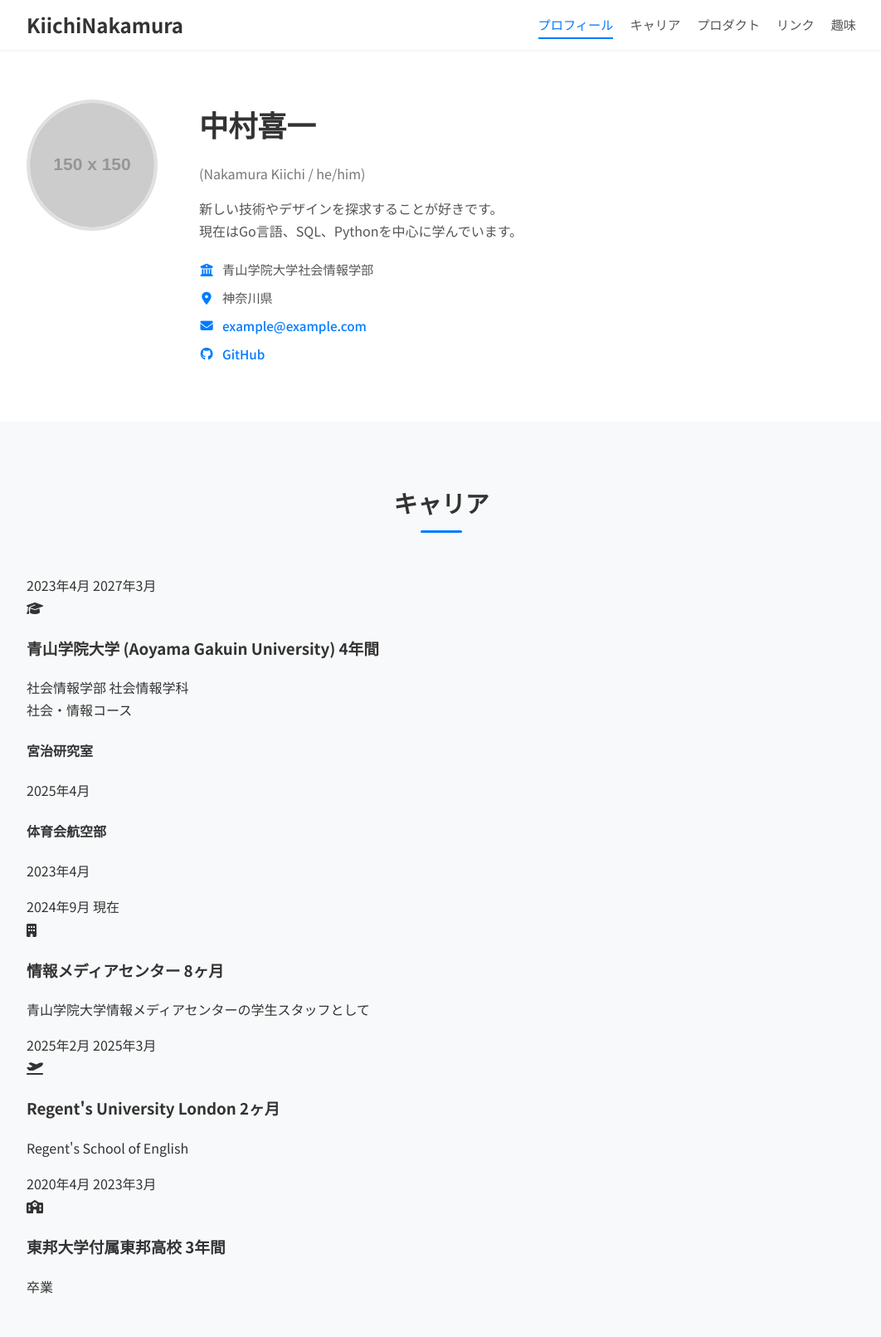
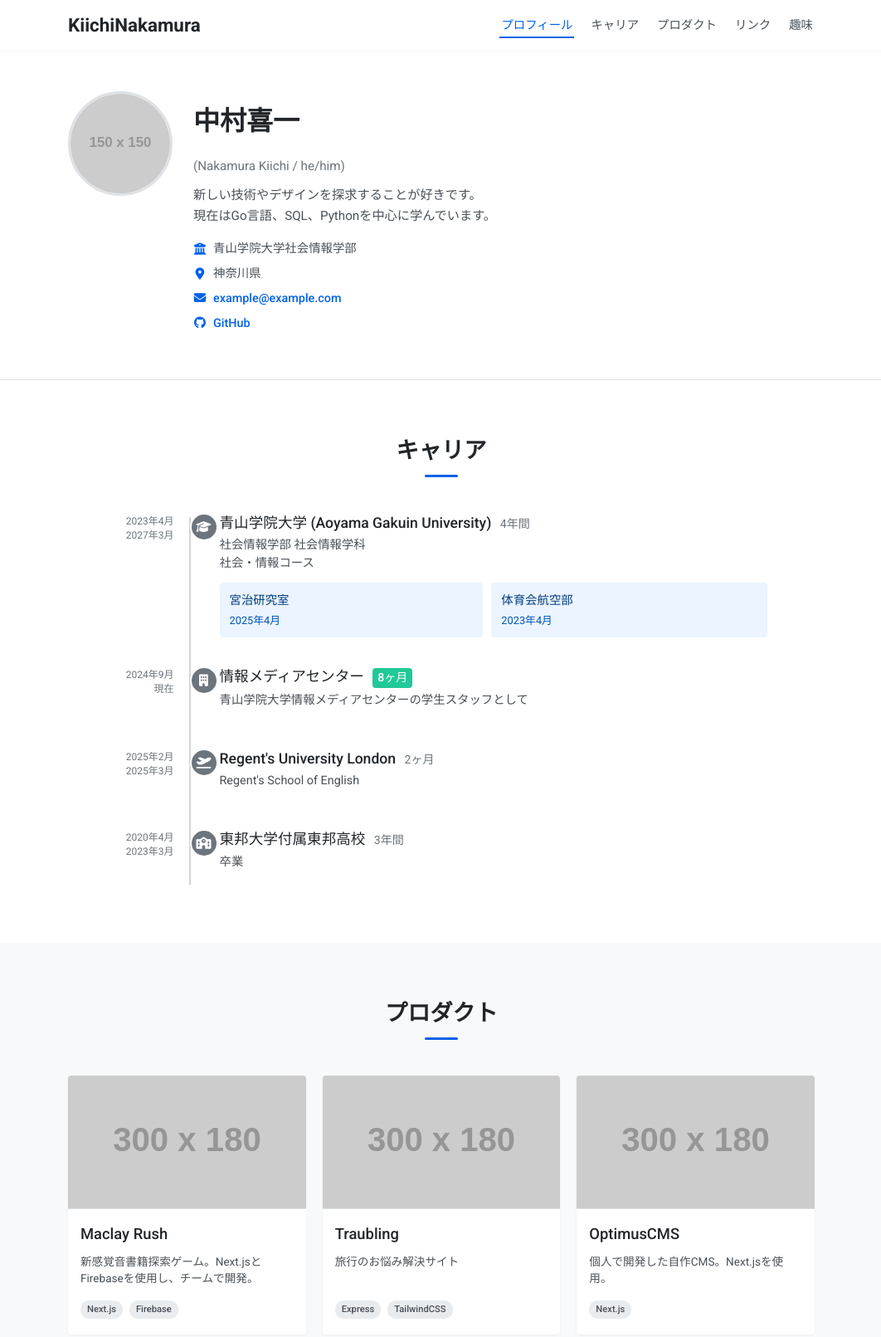
Before and after one commit to kaicyou2532/kiichinkamura, a plain HTML site: page index.html in a window 1280 px wide. Shown: the top 1611 px of the page at 83% size, without its empty margins (108-1170 px from the left). Drawn offline with Linux system fonts and the light colour scheme; placeholder pictures from the web are drawn by us.

Commit message:
Update style.css

```diff
--- a/style.css
+++ b/style.css
@@ -1,26 +1,27 @@
 :root {
-    --primary-text-color: #333;
-    --secondary-text-color: #555;
-    --muted-text-color: #777;
-    --link-color: #007bff; /* Blue for links */
-    --link-hover-color: #0056b3;
+    --primary-text-color: #212529; /* Darker for better contrast */
+    --secondary-text-color: #495057;
+    --muted-text-color: #6c757d;
+    --link-color: #0062E6; /* Slightly different blue */
+    --link-hover-color: #004aad;
     --bg-color: #ffffff;
-    --section-bg-color: #f8f9fa; /* Light gray for section backgrounds */
-    --border-color: #e0e0e0;
-    --timeline-line-color: #d0d0d0;
-    --icon-bg-color: #4A5568; /* Darker gray for icon background, as in image */
+    --section-bg-color: #f8f9fa;
+    --border-color: #dee2e6;
+    --timeline-line-color: #ced4da;
+    --icon-bg-color: #6c757d; /* Match image's icon bg */
     --icon-color: #ffffff;
     --card-bg-color: #ffffff;
-    --card-shadow: 0 2px 8px rgba(0, 0, 0, 0.08);
-    --tag-bg-color: #e9ecef;
-    --tag-text-color: #495057;
-    --current-tag-bg: #28a745; /* Green for "current" tag */
+    --card-shadow: 0 1px 3px rgba(0, 0, 0, 0.05); /* Softer shadow */
+    --sub-card-bg-color: #EBF4FF; /* Light blue for sub-cards, as in image */
+    --sub-card-border-color: #BBD7FF;
+    --current-tag-bg: #20c997; /* Teal like "現在" tag */
     --current-tag-text: #fff;
-    --sub-event-card-bg: #E3F2FD; /* Light blue for sub-event cards */
+    --duration-tag-bg: #e9ecef;
+    --duration-tag-text: #495057;
 
     --navbar-height: 60px;
-    --font-family-main: 'Noto Sans JP', 'Poppins', sans-serif;
-    --border-radius: 6px;
+    --font-family-main: 'Roboto', 'Noto Sans JP', sans-serif; /* Roboto first for more "techy" feel */
+    --border-radius: 4px; /* Sharper radius */
 }
 
 body {
@@ -29,325 +30,304 @@
     padding-top: var(--navbar-height);
     background-color: var(--bg-color);
     color: var(--primary-text-color);
-    line-height: 1.7;
+    line-height: 1.65; /* Adjusted line height */
     font-weight: 400;
+    -webkit-font-smoothing: antialiased;
+	-moz-osx-font-smoothing: grayscale;
 }
 
 .container {
     width: 90%;
-    max-width: 1000px; /* Slightly reduced max-width for a more compact look */
+    max-width: 900px; /* Adjusted max-width */
     margin: 0 auto;
     padding: 0 15px;
 }
 
 /* Navbar */
 .navbar {
-    background-color: var(--bg-color);
-    padding: 0; /* Adjusted padding */
+    background-color: rgba(255,255,255,0.95); /* Slightly transparent */
+    backdrop-filter: blur(8px);
+    padding: 0;
     height: var(--navbar-height);
     position: fixed;
     top: 0;
     left: 0;
     width: 100%;
     z-index: 1000;
-    box-shadow: 0 1px 4px rgba(0, 0, 0, 0.07);
-    display: flex; /* Added for vertical alignment */
-    align-items: center; /* Added for vertical alignment */
+    box-shadow: 0 0 10px rgba(0, 0, 0, 0.05);
+    display: flex;
+    align-items: center;
 }
-
-.navbar .container {
-    display: flex;
-    justify-content: space-between;
-    align-items: center;
-    width: 100%; /* Ensure container inside navbar takes full width */
+.navbar .container { display: flex; justify-content: space-between; align-items: center; width: 100%;}
+.nav-brand { font-size: 1.4em; font-weight: 700; color: var(--primary-text-color); text-decoration: none;}
+.nav-links { list-style: none; padding: 0; margin: 0; display: flex; }
+.nav-links li { margin-left: 18px; }
+.nav-links a {
+    color: var(--secondary-text-color); text-decoration: none; font-weight: 500;
+    font-size: 0.9em; padding: 5px 2px; border-bottom: 2px solid transparent;
+    transition: color 0.2s ease, border-bottom-color 0.2s ease;
 }
-
-.nav-brand {
-    font-size: 1.5em; /* Adjusted */
-    font-weight: 700;
-    color: var(--primary-text-color);
-    text-decoration: none;
-}
-
-.nav-links {
-    list-style: none;
-    padding: 0;
-    margin: 0;
-    display: flex;
-}
-
-.nav-links li {
-    margin-left: 20px; /* Adjusted */
-}
-
-.nav-links a {
-    color: var(--secondary-text-color);
-    text-decoration: none;
-    font-weight: 500; /* Slightly bolder */
-    font-size: 0.95em;
-    padding: 5px 0;
-    border-bottom: 2px solid transparent;
-    transition: color 0.3s ease, border-bottom-color 0.3s ease;
-}
-
-.nav-links a:hover {
-    color: var(--link-color);
-}
-
-.nav-links a.active-link {
-    color: var(--link-color);
-    border-bottom-color: var(--link-color);
-}
-
+.nav-links a:hover { color: var(--link-color); }
+.nav-links a.active-link { color: var(--link-color); border-bottom-color: var(--link-color); }
 .nav-toggler { display: none; cursor: pointer; }
-.nav-toggler span { display: block; width: 22px; height: 2px; background-color: var(--primary-text-color); margin: 5px 0; transition: all 0.3s ease;}
+.nav-toggler span { display: block; width: 20px; height: 2px; background-color: var(--primary-text-color); margin: 4px 0; transition: all 0.3s ease;}
 
 /* Profile Header */
-.profile-header {
-    background-color: var(--bg-color); /* Cleaner look */
-    padding: 50px 0;
-    text-align: center;
-}
-.profile-container { /* For better control if needed */
-    display: flex;
-    flex-direction: column;
-    align-items: center;
-    gap: 20px;
-}
-.profile-image-container {
-    width: 150px; /* Adjusted */
-    height: 150px;
-    border-radius: 50%;
-    overflow: hidden;
-    border: 4px solid var(--border-color); /* Subtle border */
-}
+.profile-header { background-color: var(--bg-color); padding: 40px 0; text-align: center; border-bottom: 1px solid var(--border-color);}
+.profile-container { display: flex; flex-direction: column; align-items: center; gap: 15px; }
+.profile-image-container { width: 120px; height: 120px; border-radius: 50%; overflow: hidden; border: 3px solid var(--border-color); }
 .profile-image-container img { width: 100%; height: 100%; object-fit: cover; }
-
-.profile-info h1 { font-size: 2.2em; font-weight: 700; margin-top: 0; margin-bottom: 5px; color: var(--primary-text-color); }
-.profile-info .subtitle { font-size: 1em; color: var(--muted-text-color); margin-bottom: 15px; font-weight: 400; }
-.profile-intro { font-size: 1em; max-width: 550px; margin: 0 auto 20px auto; color: var(--secondary-text-color); }
-
+.profile-info h1 { font-size: 2em; font-weight: 700; margin: 10px 0 2px; color: var(--primary-text-color); }
+.profile-info .subtitle { font-size: 0.95em; color: var(--muted-text-color); margin-bottom: 10px; font-weight: 400; }
+.profile-intro { font-size: 0.95em; max-width: 500px; margin: 0 auto 15px auto; color: var(--secondary-text-color); }
 .profile-details ul { list-style: none; padding: 0; margin: 0; text-align: left; display: inline-block; }
-.profile-details ul li { margin-bottom: 8px; font-size: 0.95em; color: var(--secondary-text-color); display: flex; align-items: center;}
-.icon-prefix { margin-right: 10px; color: var(--link-color); width: 18px; text-align: center; }
+.profile-details ul li { margin-bottom: 6px; font-size: 0.9em; color: var(--secondary-text-color); display: flex; align-items: center;}
+.icon-prefix { margin-right: 8px; color: var(--link-color); width: 16px; text-align: center; }
 .profile-details ul li a { color: var(--link-color); text-decoration: none; font-weight: 500; }
 .profile-details ul li a:hover { text-decoration: underline; color: var(--link-hover-color); }
 
 @media (min-width: 768px) {
-    .profile-header { text-align: left; padding: 60px 0; }
-    .profile-container { flex-direction: row; align-items: flex-start; text-align: left;}
-    .profile-info { margin-left: 30px; text-align: left;}
+    .profile-header { text-align: left; padding: 50px 0; }
+    .profile-container { flex-direction: row; align-items: flex-start; text-align: left; gap: 25px;}
+    .profile-info { margin-left: 0; text-align: left;}
     .profile-intro { margin-left: 0; }
 }
 
-/* Main Content Area */
-.main-content-area { /* Wrapper for sections, if needed */ }
-
-/* General Content Section Styling */
-.content-section {
-    padding: 50px 0; /* Vertical padding */
-    background-color: var(--bg-color); /* Default background */
-}
-.content-section:nth-of-type(odd) { /* Alternate section background */
-    background-color: var(--section-bg-color);
-}
-#profile { background-color: var(--bg-color); } /* Profile has its own styling */
+/* Content Sections */
+.content-section { padding: 40px 0; }
+.content-section:nth-of-type(even) { background-color: var(--section-bg-color); } /* Alternate for sections after profile */
+#career { background-color: var(--bg-color);} /* Career section always white like image */
+#links { background-color: var(--section-bg-color); }
 
 
 .content-section h2 {
-    text-align: center;
-    font-size: 1.8em; /* Adjusted */
-    font-weight: 700;
-    margin-bottom: 40px;
-    position: relative;
-    padding-bottom: 10px;
-    color: var(--primary-text-color);
+    text-align: center; font-size: 1.7em; font-weight: 700;
+    margin-bottom: 35px; position: relative; padding-bottom: 8px; color: var(--primary-text-color);
 }
 .content-section h2::after {
-    content: ''; display: block; width: 50px; height: 3px;
-    background-color: var(--link-color); margin: 8px auto 0; border-radius: 2px;
+    content: ''; display: block; width: 40px; height: 3px;
+    background-color: var(--link-color); margin: 6px auto 0; border-radius: 2px;
 }
 
-/* Career Timeline - New Design */
-.career-timeline {
+/* Career Timeline - Image-based Design */
+.career-timeline-wrapper {
     position: relative;
-    max-width: 800px; /* As per previous design */
+    padding-left: 35px; /* Space for dates on the left */
+    max-width: 750px;
     margin: 0 auto;
-    padding-left: 30px; /* Space for the line and icons */
 }
-.career-timeline::before { /* The main vertical line */
+.career-timeline-wrapper::before { /* The main vertical line */
     content: '';
     position: absolute;
-    left: 9px; /* Aligns with center of icon */
-    top: 10px;
-    bottom: 10px;
+    left: 88px; /* Position of the line (date width + icon offset) */
+    top: 5px;
+    bottom: 5px;
     width: 2px;
     background-color: var(--timeline-line-color);
+    z-index: 0;
 }
+.career-event {
+    position: relative;
+    margin-bottom: 25px; /* Space between events */
+    padding-left: 75px; /* Space for icon (date width + icon area width - icon offset) */
+}
+.career-event-dates {
+    position: absolute;
+    left: -35px; /* Moves dates to the very left of the wrapper's padding */
+    top: 2px; /* Align with top of title or icon */
+    width: 70px; /* Fixed width for dates */
+    text-align: right;
+    font-size: 0.75em;
+    color: var(--muted-text-color);
+    line-height: 1.4;
+}
+.career-event-dates .date-start { display: block; }
+.career-event-dates .date-end { display: block; }
 
-.timeline-event {
-    position: relative;
-    margin-bottom: 30px;
-    padding-left: 35px; /* Space from icon to content */
-}
-
-.timeline-icon-container {
+.career-event-icon {
     position: absolute;
-    left: -11px; /* (Icon width / 2) - (line width / 2) for centering on line. Adjust if icon size changes */
+    left: 54px; /* Position relative to the wrapper's padding (date width - icon overlap) */
     top: 0;
-    width: 40px; /* Container for icon */
-    height: 40px;
+    width: 30px;
+    height: 30px;
     background-color: var(--icon-bg-color);
     border-radius: 50%;
     display: flex;
     justify-content: center;
     align-items: center;
-    border: 3px solid var(--bg-color); /* Creates a "cutout" effect for the icon on the line */
-    z-index: 1;
+    border: 2px solid var(--bg-color);
+    z-index: 1; /* Above the line */
+    color: var(--icon-color);
+    font-size: 0.9em;
 }
-.timeline-icon {
-    color: var(--icon-color);
-    font-size: 1.1em;
+.career-event-body {
+    padding: 0 0 10px 15px; /* Padding left of icon */
+    border-radius: var(--border-radius);
+    /* No background or border by default, let content define it */
 }
-
-.timeline-event-content {
-    background-color: var(--card-bg-color); /* Can be transparent if section has bg */
-    padding: 5px 0 5px 15px; /* Minimal padding, content itself has margins */
-    border-radius: var(--border-radius);
-    /* Removed box-shadow from here to make it cleaner, can be added back */
+.event-title {
+    font-size: 1.1em; /* Matches image better */
+    font-weight: 500; /* Image font seems medium weight */
+    color: var(--primary-text-color);
+    margin: 0 0 4px 0;
+    line-height: 1.4;
 }
-.event-main-info {
-    padding: 15px;
-    border: 1px solid var(--border-color);
-    border-radius: var(--border-radius);
-    background-color: var(--card-bg-color);
-    box-shadow: var(--card-shadow);
+.event-duration {
+    display: inline-block;
+    color: var(--muted-text-color);
+    font-size: 0.8em;
+    font-weight: 400;
+    margin-left: 6px;
 }
-
-.timeline-event-dates {
-    display: block;
-    font-size: 0.85em;
-    color: var(--muted-text-color);
-    margin-bottom: 5px;
-}
-.timeline-event-title {
-    font-size: 1.25em;
-    font-weight: 700;
-    color: var(--primary-text-color);
-    margin: 0 0 5px 0;
-}
-.duration-tag {
-    display: inline-block;
-    background-color: var(--tag-bg-color);
-    color: var(--tag-text-color);
-    padding: 2px 8px;
-    border-radius: 12px; /* Pill shape */
-    font-size: 0.75em;
-    font-weight: 500;
-    margin-left: 8px;
-    vertical-align: middle;
-}
-.current-tag {
+.event-duration.current {
     background-color: var(--current-tag-bg);
     color: var(--current-tag-text);
+    padding: 2px 6px;
+    border-radius: var(--border-radius);
+    font-weight: 500;
 }
-.timeline-event-description {
-    font-size: 0.95em;
+.event-description {
+    font-size: 0.9em;
     color: var(--secondary-text-color);
-    margin-bottom: 0;
+    margin: 0 0 12px 0;
+    line-height: 1.5;
 }
-
-.sub-events-grid {
-    display: grid;
-    grid-template-columns: repeat(auto-fit, minmax(200px, 1fr));
-    gap: 15px;
-    margin-top: 15px;
+.event-sub-cards {
+    display: flex;
+    flex-wrap: wrap; /* Allow wrapping if too many cards */
+    gap: 10px;
 }
-.sub-event-card {
-    background-color: var(--sub-event-card-bg);
-    padding: 12px 15px;
+.sub-card {
+    background-color: var(--sub-card-bg-color);
+    /* border: 1px solid var(--sub-card-border-color); */
+    padding: 10px 12px;
     border-radius: var(--border-radius);
-    box-shadow: 0 1px 3px rgba(0,0,0,0.05);
+    flex-grow: 1; /* Allow cards to grow */
+    min-width: 150px; /* Minimum width for cards */
 }
-.sub-event-card h4 {
-    font-size: 1em;
-    font-weight: 700;
-    color: var(--primary-text-color);
-    margin: 0 0 5px 0;
+.sub-card h4 {
+    font-size: 0.9em;
+    font-weight: 500;
+    color: #003C7E; /* Darker blue for text in sub-card */
+    margin: 0 0 2px 0;
 }
-.sub-event-card p {
-    font-size: 0.85em;
-    color: var(--secondary-text-color);
+.sub-card p {
+    font-size: 0.8em;
+    color: #0056B3; /* Medium blue */
     margin: 0;
 }
 
-
-/* Products - Card Grid (Adjusted for new theme) */
-.product-grid { display: grid; grid-template-columns: repeat(auto-fit, minmax(280px, 1fr)); gap: 25px; }
+/* Products (Adjusted) */
+.product-grid { display: grid; grid-template-columns: repeat(auto-fit, minmax(260px, 1fr)); gap: 20px; }
+.product-card-link { text-decoration: none; color: inherit; display: block; } /* Ensure link takes up space */
 .product-card {
     background-color: var(--card-bg-color); border-radius: var(--border-radius);
-    box-shadow: var(--card-shadow); overflow: hidden; display: flex; flex-direction: column;
-    transition: transform 0.2s ease, box-shadow 0.2s ease;
+    box-shadow: var(--card-shadow); overflow: hidden; display: flex; flex-direction: column; height: 100%;
+    transition: box-shadow 0.2s ease, transform 0.2s ease;
 }
-.product-card:hover { transform: translateY(-4px); box-shadow: 0 5px 12px rgba(0,0,0,0.1); }
-.product-card img { width: 100%; height: 180px; object-fit: cover; } /* Adjusted height */
-.product-card-content { padding: 20px; flex-grow: 1; display: flex; flex-direction: column; }
-.product-card-content h3 { font-size: 1.25em; font-weight: 700; color: var(--primary-text-color); margin: 0 0 10px; }
-.product-card-content p { font-size: 0.9em; color: var(--secondary-text-color); margin: 0 0 15px; flex-grow: 1; }
+.product-card:hover { transform: translateY(-3px); box-shadow: 0 4px 8px rgba(0,0,0,0.08); }
+.product-card img { width: 100%; height: 160px; object-fit: cover; border-bottom: 1px solid var(--border-color); }
+.product-card-content { padding: 15px; flex-grow: 1; display: flex; flex-direction: column; }
+.product-card-content h3 { font-size: 1.15em; font-weight: 500; color: var(--primary-text-color); margin: 0 0 8px; }
+.product-card-content p { font-size: 0.85em; color: var(--secondary-text-color); margin: 0 0 12px; flex-grow: 1; line-height: 1.5;}
+.tech-tags-container { margin-top: auto; /* Pushes tags to bottom if p is short */ }
 .tech-tag {
-    display: inline-block; background-color: var(--tag-bg-color); color: var(--tag-text-color);
-    padding: 3px 10px; border-radius: 12px; font-size: 0.75em; font-weight: 500; margin-right: 5px; margin-bottom: 5px;
+    display: inline-block; background-color: var(--duration-tag-bg); color: var(--duration-tag-text);
+    padding: 2px 8px; border-radius: 10px; font-size: 0.7em; font-weight: 500; margin-right: 4px; margin-bottom: 4px;
 }
 
-/* Hobbies - Card Grid (Adjusted for new theme) */
-.hobby-grid { display: grid; grid-template-columns: repeat(auto-fit, minmax(220px, 1fr)); gap: 25px; }
+/* Links Section */
+.links-list {
+    list-style: none;
+    padding: 0;
+    max-width: 500px; /* Limit width for better readability */
+    margin: 0 auto;
+}
+.links-list li {
+    margin-bottom: 10px;
+    background-color: var(--card-bg-color);
+    border: 1px solid var(--border-color);
+    border-radius: var(--border-radius);
+    transition: box-shadow 0.2s ease;
+}
+.links-list li:hover {
+    box-shadow: var(--card-shadow);
+}
+.links-list li a {
+    display: flex; /* Use flex for icon and text alignment */
+    align-items: center;
+    padding: 12px 15px;
+    text-decoration: none;
+    color: var(--link-color);
+    font-weight: 500;
+    font-size: 0.95em;
+    border-radius: var(--border-radius); /* For click area */
+}
+.links-list li a:hover {
+    background-color: #f8f9fa; /* Slight hover on link itself */
+}
+.links-list .icon-prefix { /* Re-use icon-prefix style */
+    margin-right: 12px;
+    font-size: 1.1em;
+    width: 20px;
+    text-align: center;
+    color: var(--link-color); /* Ensure icon color matches link */
+}
+
+
+/* Hobbies (Adjusted) */
+.hobby-grid { display: grid; grid-template-columns: repeat(auto-fit, minmax(180px, 1fr)); gap: 20px; }
 .hobby-card {
-    background-color: var(--card-bg-color); padding: 20px; border-radius: var(--border-radius); text-align: center;
-    box-shadow: var(--card-shadow); transition: transform 0.2s ease, box-shadow 0.2s ease;
+    background-color: var(--card-bg-color); padding: 18px; border-radius: var(--border-radius); text-align: center;
+    box-shadow: var(--card-shadow); transition: box-shadow 0.2s ease, transform 0.2s ease;
 }
-.hobby-card:hover { transform: translateY(-4px); box-shadow: 0 5px 12px rgba(0,0,0,0.1); }
-.hobby-icon { font-size: 2.5em; margin-bottom: 15px; color: var(--link-color); }
-.hobby-card h3 { font-size: 1.15em; font-weight: 700; margin-bottom: 8px; color: var(--primary-text-color); }
-.hobby-card p { font-size: 0.85em; color: var(--secondary-text-color); line-height: 1.6; }
+.hobby-card:hover { transform: translateY(-3px); box-shadow: 0 4px 8px rgba(0,0,0,0.08); }
+.hobby-icon { font-size: 2.2em; margin-bottom: 12px; color: var(--link-color); }
+.hobby-card h3 { font-size: 1.05em; font-weight: 500; margin-bottom: 6px; color: var(--primary-text-color); }
+.hobby-card p { font-size: 0.8em; color: var(--secondary-text-color); line-height: 1.5; }
 
 /* Footer */
 footer {
-    text-align: center; padding: 25px 0; margin-top: 30px;
+    text-align: center; padding: 20px 0; margin-top: 25px;
     background-color: var(--section-bg-color); color: var(--muted-text-color);
-    font-size: 0.9em; border-top: 1px solid var(--border-color);
+    font-size: 0.85em; border-top: 1px solid var(--border-color);
 }
 
-/* Mobile Navigation */
+/* Mobile Adjustments */
 @media (max-width: 768px) {
     body { padding-top: var(--navbar-height); }
-    .navbar { padding: 0; } /* Let container handle padding */
+    .navbar { padding: 0; }
     .nav-links {
         display: none; flex-direction: column; width: 100%;
         position: absolute; top: var(--navbar-height); left: 0;
-        background-color: var(--bg-color); padding: 10px 0;
-        box-shadow: 0 5px 10px rgba(0,0,0,0.1);
+        background-color: rgba(255,255,255,0.98); backdrop-filter: blur(5px);
+        padding: 8px 0; box-shadow: 0 5px 10px rgba(0,0,0,0.08);
     }
     .nav-links.active { display: flex; }
-    .nav-links li { margin: 10px 0; text-align: center; width: 100%; }
-    .nav-links a { display: block; padding: 10px 0; width: 100%; border-bottom: none;}
-    .nav-links a.active-link { background-color: var(--section-bg-color); border-bottom: none; }
-    .nav-toggler { display: block; padding-right: 15px; /* Ensure it's clickable */}
-    .nav-toggler.active span:nth-child(1) { transform: rotate(45deg) translate(4px, 4px); }
+    .nav-links li { margin: 0; text-align: center; width: 100%; }
+    .nav-links a { display: block; padding: 12px 0; width: 100%; border-bottom: none;}
+    .nav-links a.active-link { background-color: var(--section-bg-color); border-bottom: none; color: var(--link-color);}
+    .nav-toggler { display: block; padding-right: 15px; }
+    .nav-toggler.active span:nth-child(1) { transform: rotate(45deg) translate(3px, 3px); }
     .nav-toggler.active span:nth-child(2) { opacity: 0; }
-    .nav-toggler.active span:nth-child(3) { transform: rotate(-45deg) translate(5px, -5px); }
+    .nav-toggler.active span:nth-child(3) { transform: rotate(-45deg) translate(4px, -4px); }
 
-    .profile-header { padding: 40px 0; }
-    .profile-container { gap: 20px; }
-    .profile-image-container { width: 120px; height: 120px; }
-    .profile-info h1 { font-size: 1.8em; }
-    .profile-info .subtitle {font-size: 0.9em;}
-    .profile-intro {font-size: 0.95em;}
+    .profile-header { padding: 30px 0; }
+    .profile-image-container { width: 100px; height: 100px; }
+    .profile-info h1 { font-size: 1.7em; }
 
-    .content-section h2 { font-size: 1.6em; margin-bottom: 30px; }
-    .career-timeline { padding-left: 20px; } /* Adjust for mobile */
-    .timeline-event { padding-left: 25px; }
-    .timeline-icon-container { left: -15px; width: 30px; height: 30px;} /* Smaller icon on mobile */
-    .timeline-icon { font-size: 0.9em; }
-    .timeline-event-title { font-size: 1.1em; }
-    .sub-events-grid { grid-template-columns: 1fr; } /* Stack sub-events on mobile */
+    .content-section h2 { font-size: 1.5em; margin-bottom: 25px; }
+
+    .career-timeline-wrapper { padding-left: 15px; }
+    .career-event { padding-left: 55px; margin-bottom: 20px; }
+    .career-event-dates { left: -15px; width: 55px; font-size: 0.7em;}
+    .career-event-icon { left: 30px; width: 26px; height: 26px; font-size: 0.8em;}
+    .career-event-body { padding: 0 0 8px 10px;}
+    .event-title { font-size: 1em;}
+    .event-description { font-size: 0.85em; }
+    .event-sub-cards { flex-direction: column; gap: 8px; } /* Stack sub-cards on mobile */
+    .sub-card { min-width: 0; } /* Allow full width on mobile */
+
+    .product-grid { grid-template-columns: 1fr; gap: 15px; } /* Stack product cards */
+    .hobby-grid { grid-template-columns: repeat(2, 1fr); gap: 15px; } /* Two hobbies per row */
 }
```
